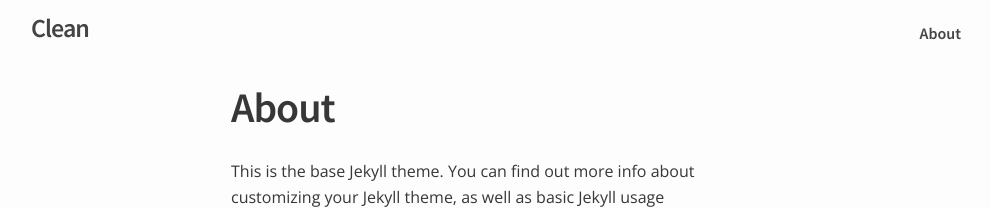
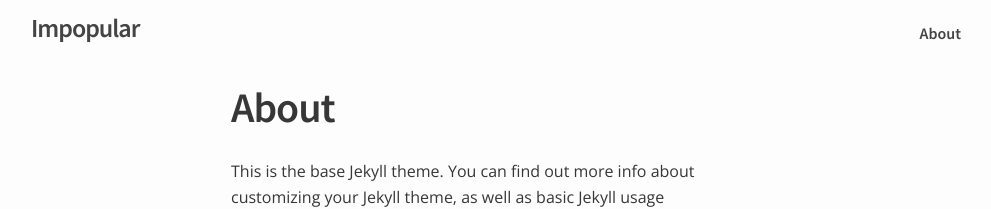
Before and after one commit to Caquita-beep/Caquita-beep.github.io, a Jekyll site: the page built from about.md, in a window 1280 px wide. Shown: the top 209 px of the page, without its empty margins (139-1130 px from the left). Built offline with Jekyll 4.4.1, drawn with Linux system fonts in a browser that asks for light colours; a script that is not in the unit is left out.

Commit message:
Update _config.yml

```diff
--- a/_config.yml
+++ b/_config.yml
@@ -1,12 +1,12 @@
 # Site settings
-title: Clean
+title: Impopular
 email: jgra86@hotmail.com
 description: > # this means to ignore newlines until "baseurl:"
-  Hola
+  Cosas interesantes...
 baseurl: "" # the subpath of your site, e.g. /blog/
-url: "https://ian-goode.github.io" # the base hostname & protocol for your site
+url: "https://Caquita-beep.github.io" # the base hostname & protocol for your site
 twitter_username: Yet_another_ODE
-github_username:  jekyll
+github_username:  Caquita-beep
 
 # Build settings
 markdown: kramdown
```
